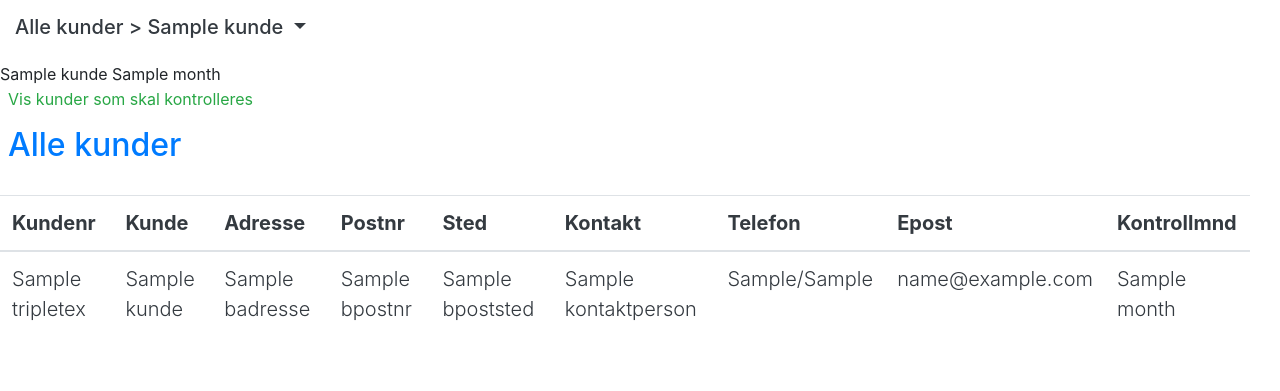
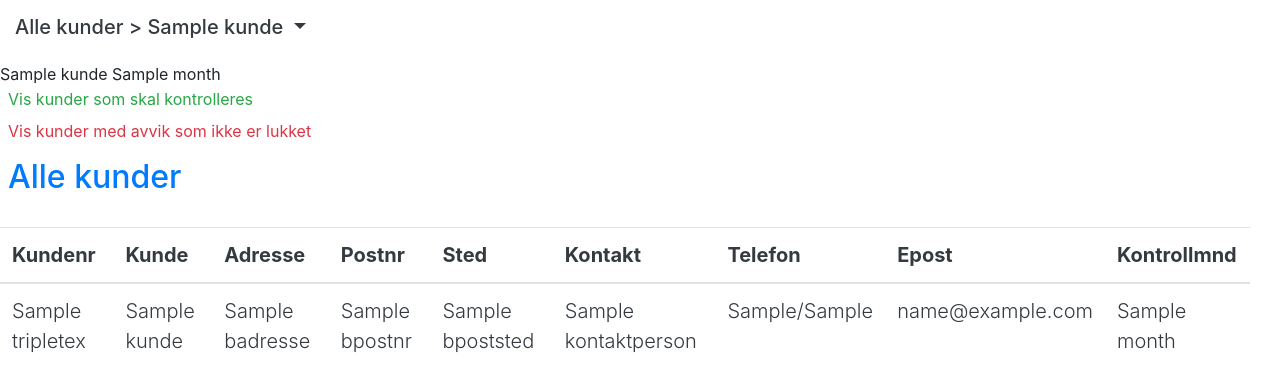
Before and after one commit to gruffsy/BTGCtrl, a Django app: template kontroll/templates/index.html in a window 1280 px wide. Shown: the part 70-461 px from the top of the page. Run offline with Django 3.2, Linux system fonts and the light colour scheme; the template is opened without the code that fills it: most values are stand-ins (such as "Sample title", 1, 10 or a date in 2020); some libraries are stand-ins or nearby versions.

Commit message:
små justeringer

```diff
--- a/kontroll/templates/index.html
+++ b/kontroll/templates/index.html
@@ -129,6 +129,14 @@
     >
   </h5>
 </div>
+<div class="px-2">
+  <h5>
+    <a class="text-danger small" href="{% url 'index' %}?medavvik=true"
+      >Vis kunder med avvik som ikke er lukket</a
+    >
+  </h5>
+</div>
+
 <div class="p-2">
   {% if query %}
   <h2>Søkeresultat</h2>
```
